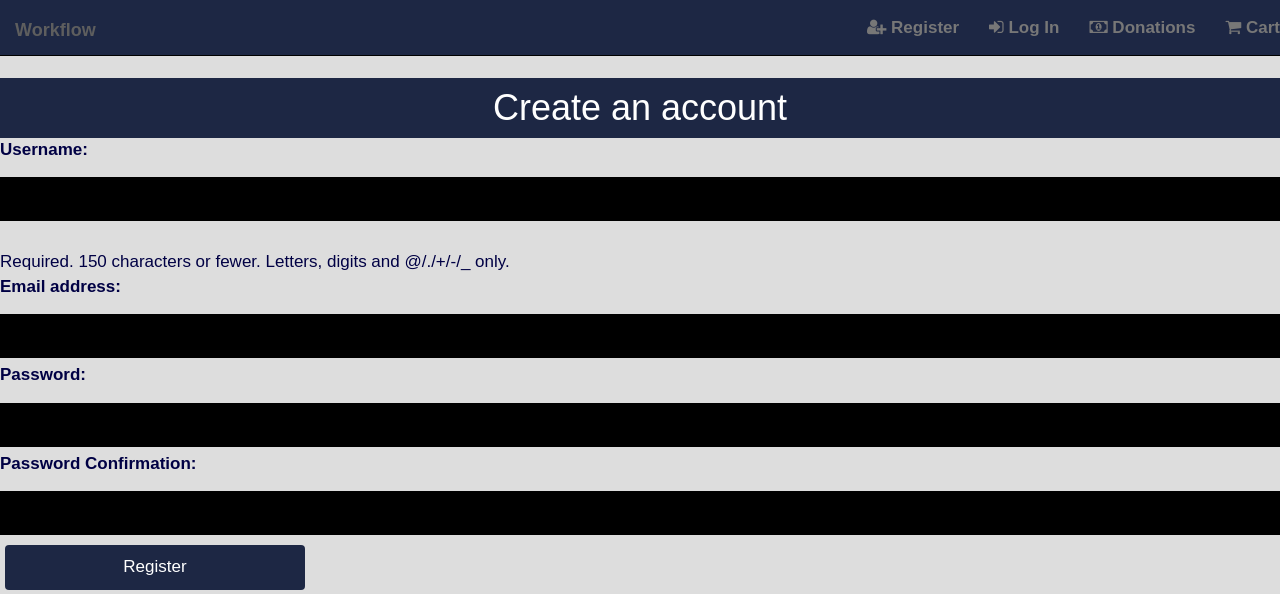
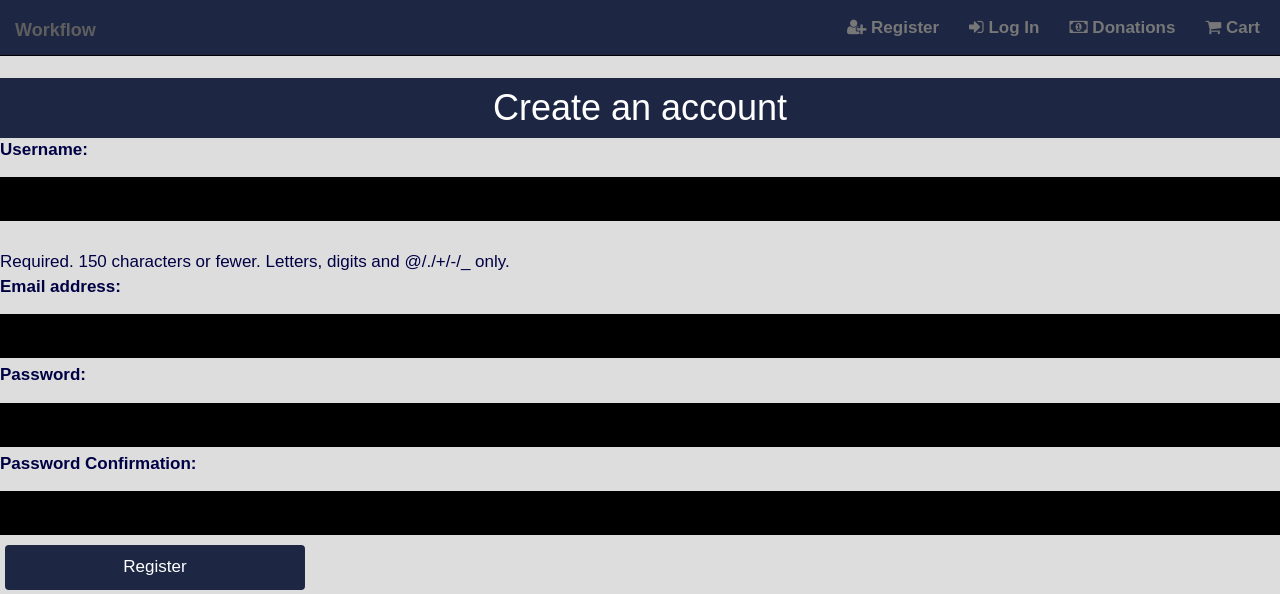
Before and after one commit to cahilld/stream3djangoproject, a Django app: page /accounts/register in a window 1280 px wide. Shown: the top 594 px of the page. Run offline with Django 3.2, Linux system fonts and the light colour scheme; some libraries are stand-ins or nearby versions.

Commit message:
added padding to the right of the navbar

```diff
--- a/static/css/custom.css
+++ b/static/css/custom.css
@@ -25,7 +25,7 @@ a.navbar-brand{
 #navigation{
     background: rgb(29,39,68);
     padding: 0px;
-    padding-right: 0px;
+    padding-right: 20px;
     margin: 0px;
     text-align: center;
 }
```
